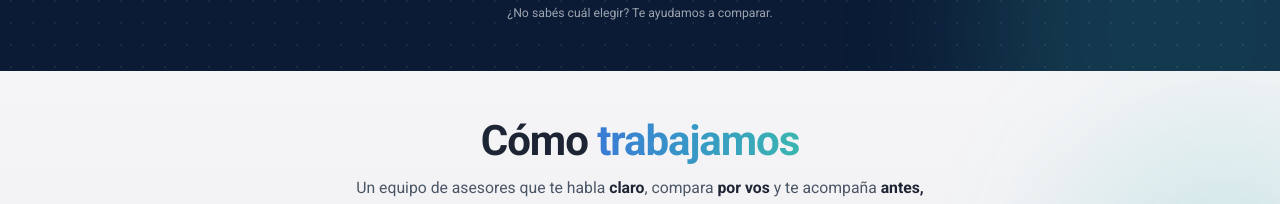
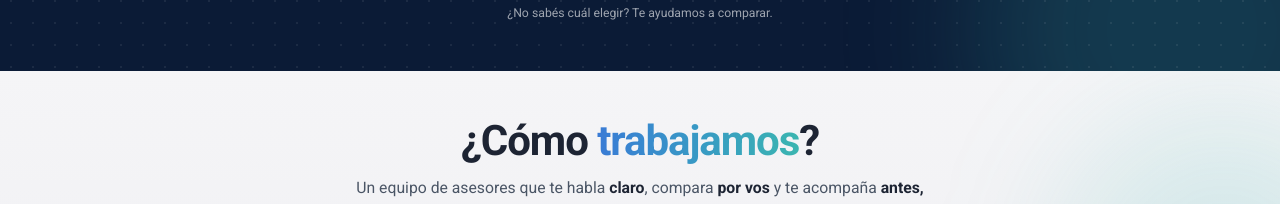
Before and after one commit to santiagofdmkt/jrgroup-web, a Next.js app: page / in a window 1280 px wide. Shown: the part 1477-1681 px from the top of the page. Built offline with nearby package versions, Linux system fonts and the light colour scheme.

Commit message:
Titulo Como trabajamos con signos de pregunta

```diff
--- a/components/QuienesSomos.tsx
+++ b/components/QuienesSomos.tsx
@@ -58,8 +58,8 @@ export default function QuienesSomos() {
         <div ref={intro.ref} className={`text-center ${intro.clase}`}>
 
           <h2 className="text-3xl font-extrabold tracking-tight text-jr-texto md:text-5xl">
-            Cómo{" "}
-            <span className="bg-gradient-to-r from-jr-azul to-jr-turquesa bg-clip-text text-transparent">trabajamos</span>
+            ¿Cómo{" "}
+            <span className="bg-gradient-to-r from-jr-azul to-jr-turquesa bg-clip-text text-transparent">trabajamos</span>?
           </h2>
           <p className="mx-auto mt-4 max-w-2xl text-base text-gray-600 md:text-lg">
             Un equipo de asesores que te habla <strong className="text-jr-texto">claro</strong>, compara{" "}
```
